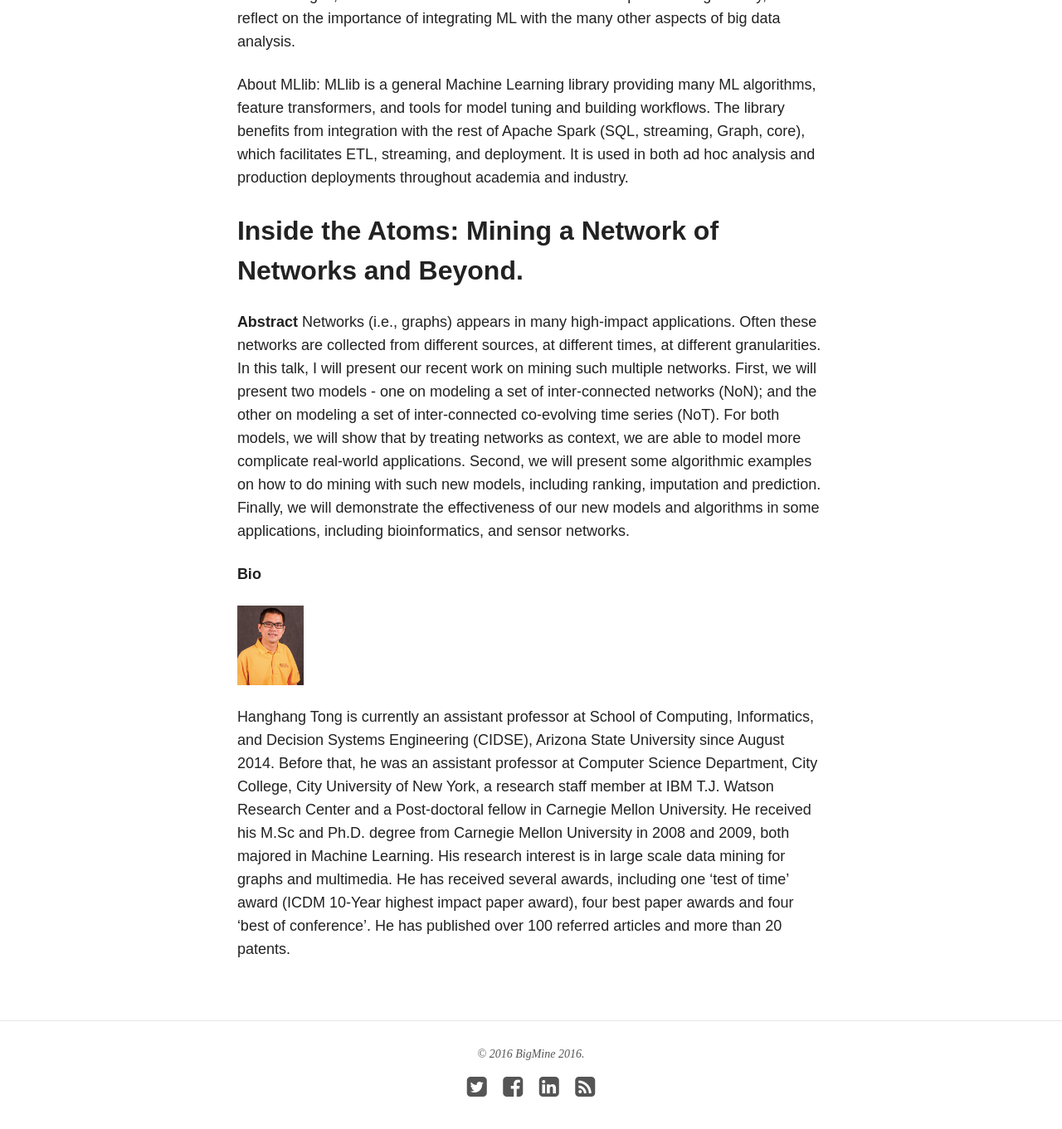
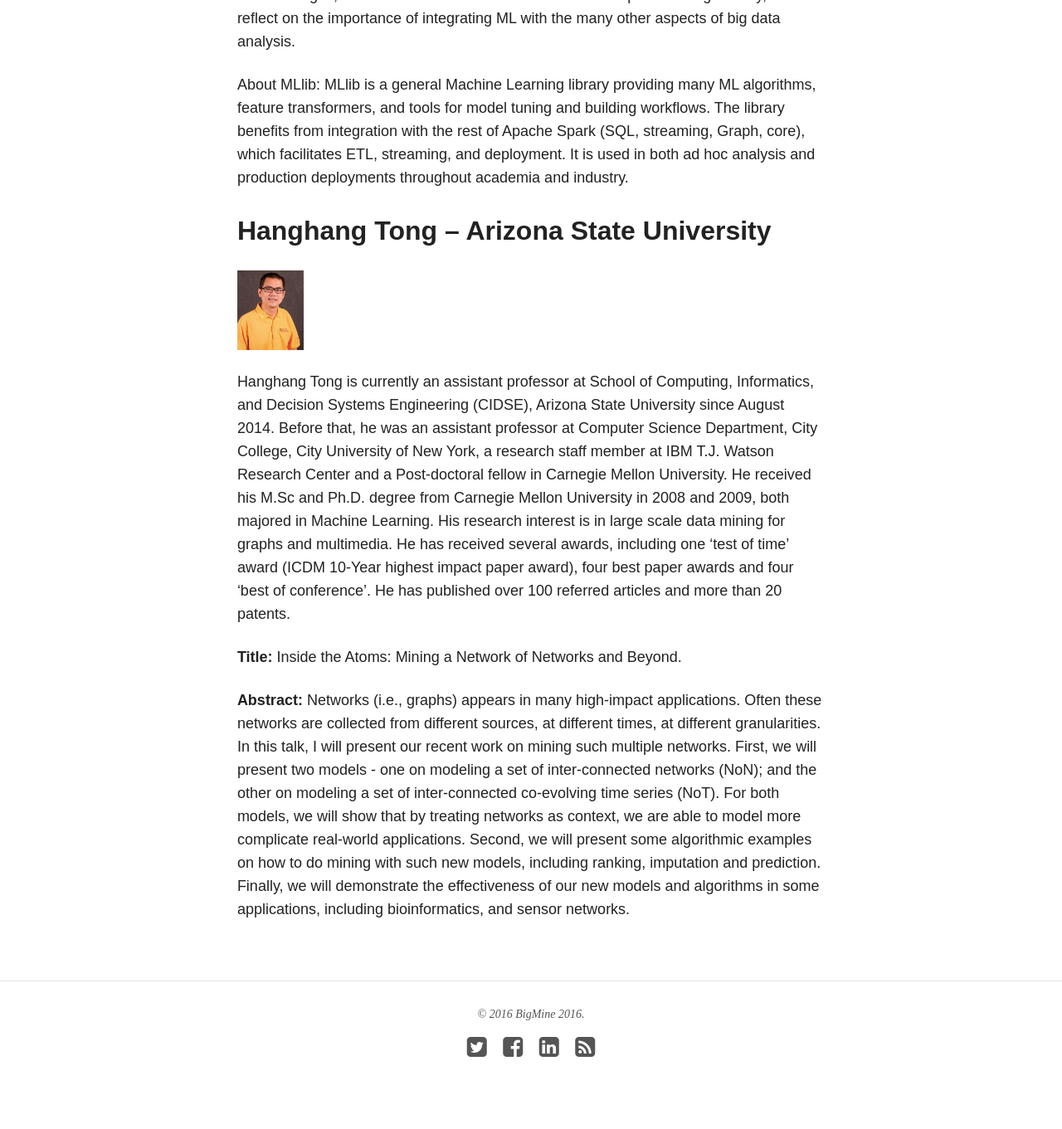
Before and after one commit to bigmine/bigmine17, a Jekyll site: the page built from keynotes.md, in a window 1280 px wide and 1400 px high, scrolled down 1258 px. Shown: the top 1361 px of the window at 83% size. Built offline with Jekyll 4.4.1, drawn with Linux system fonts in a browser that asks for light colours; nearby versions of some CDN libraries; some of the changed text lies outside the part shown.

Commit message:
tidy up other keynote

```diff
--- a/keynotes.md
+++ b/keynotes.md
@@ -19,13 +19,12 @@ Joseph Bradley is a Software Engineer and Apache Spark PMC member working on mac
 About MLlib: MLlib is a general Machine Learning library providing many ML algorithms, feature transformers, and tools for model tuning and building workflows.  The library benefits from integration with the rest of Apache Spark (SQL, streaming, Graph, core), which facilitates ETL, streaming, and deployment.  It is used in both ad hoc analysis and production deployments throughout academia and industry.
 
 
-## Inside the Atoms: Mining a Network of Networks and Beyond.
-
-**Abstract** Networks (i.e., graphs) appears in many high-impact applications. Often these networks are collected from different sources, at different times, at different granularities. In this talk, I will present our recent work on mining such multiple networks. First, we will present two models - one on modeling a set of inter-connected networks (NoN); and the other on modeling a set of inter-connected co-evolving time series (NoT). For both models, we will show that by treating networks as context, we are able to model more complicate real-world applications. Second, we will present some algorithmic examples on how to do mining with such new models, including ranking, imputation and prediction. Finally, we will demonstrate the effectiveness of our new models and algorithms in some applications, including bioinformatics, and sensor networks.
-
-
-**Bio**
+## Hanghang Tong -- Arizona State University
 
 <a href=""><img src="images/hh.png" alt="Hanghang Tong" height="80" width="80" class="" /></a>
 
 Hanghang Tong is currently an assistant professor at School of Computing, Informatics, and Decision Systems Engineering (CIDSE), Arizona State University since August 2014.  Before that, he was an assistant professor at Computer Science Department, City College, City University of New York, a research staff member at IBM T.J. Watson Research Center and a Post-doctoral fellow in Carnegie Mellon University. He received his M.Sc and Ph.D. degree from Carnegie Mellon University in 2008 and 2009, both majored in Machine Learning. His research interest is in large scale data mining for graphs and multimedia. He has received several awards, including one ‘test of time’ award (ICDM 10-Year highest impact paper award), four best paper awards and four ‘best of conference’. He has published over 100 referred articles and more than 20 patents.
+
+**Title:** Inside the Atoms: Mining a Network of Networks and Beyond.
+
+**Abstract:** Networks (i.e., graphs) appears in many high-impact applications. Often these networks are collected from different sources, at different times, at different granularities. In this talk, I will present our recent work on mining such multiple networks. First, we will present two models - one on modeling a set of inter-connected networks (NoN); and the other on modeling a set of inter-connected co-evolving time series (NoT). For both models, we will show that by treating networks as context, we are able to model more complicate real-world applications. Second, we will present some algorithmic examples on how to do mining with such new models, including ranking, imputation and prediction. Finally, we will demonstrate the effectiveness of our new models and algorithms in some applications, including bioinformatics, and sensor networks.
```
Also changed, not shown: other parts of keynotes.md (+1 -1 lines).
